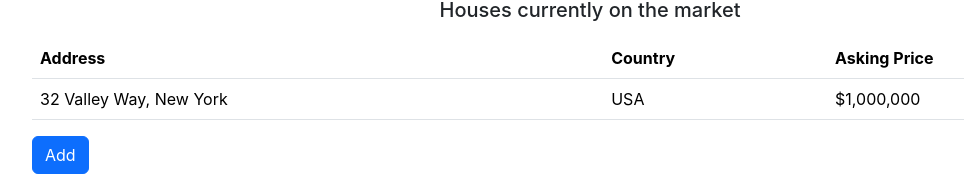
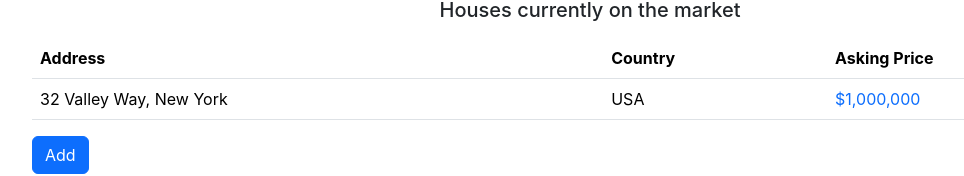
Before and after one commit to vincentescarcha/ReactRepo, a React (Create React App) app: page / in a window 1280 px wide. Both pictures are taken after a click on the button "Add". Shown: the part 176-352 px from the top of the page, without its empty margins (50-1014 px from the left). Built offline with nearby package versions, Linux system fonts and the light colour scheme; no server answers.

Commit message:
Conditional rendering sample

```diff
--- a/src/components/houseRow.tsx
+++ b/src/components/houseRow.tsx
@@ -2,11 +2,14 @@ import currencyFormatter from "../helpers/currencyFormatter";
 
 export default function HouseRow(props: any) {
   let house = props.house;
+
   return (
     <tr>
       <td>{house.address}</td>
       <td>{house.country}</td>
-      <td>{currencyFormatter.format(house.price)}</td>
+      {house.price && (
+        <td className={`${house.price >= 500000 ? "text-primary" : ""}`}>{currencyFormatter.format(house.price)}</td>
+      )}
     </tr>
   );
 }
```
